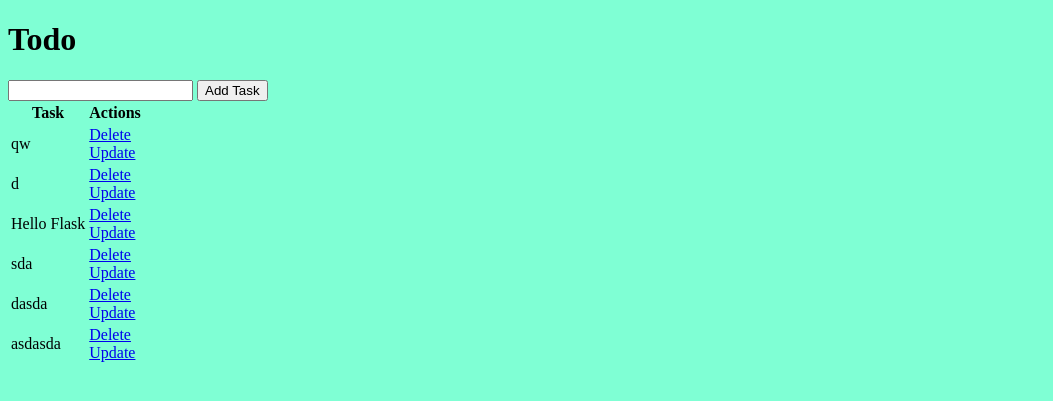
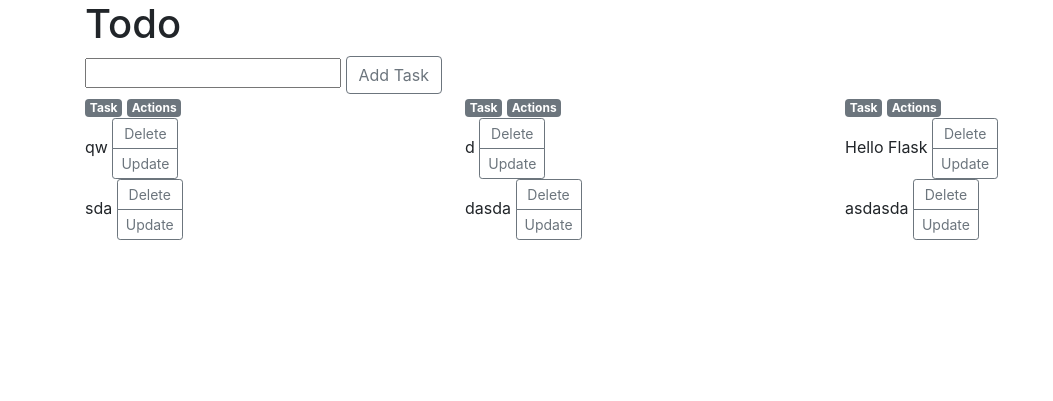
Before and after one commit to OverdrafT/todo-app-flask, a Flask app: page / in a window 1280 px wide. Shown: the top 401 px of the page, without its empty margins (0-1053 px from the left). Run offline with Flask 2, Linux system fonts and the light colour scheme; data comes from the database, SQL or seed files in the repository; both versions use the stored data as it was after the commit; some libraries are stand-ins or nearby versions.

Commit message:
html+readme update

```diff
--- a/templates/base.html
+++ b/templates/base.html
@@ -3,15 +3,23 @@
     <head>
         <meta charset="UTF-8">
         <meta name="viewpoint" content="width=device-width, initial-scale=1.0">
-        <link rel="stylesheet" href="{{ url_for('static', filename='css/style.css')}}">
+        <link rel="stylesheet" href="https://maxcdn.bootstrapcdn.com/bootstrap/4.0.0/css/bootstrap.min.css" integrity="sha384-Gn5384xqQ1aoWXA+058RXPxPg6fy4IWvTNh0E263XmFcJlSAwiGgFAW/dAiS6JXm" crossorigin="anonymous">
+        <script src="https://code.jquery.com/jquery-3.2.1.slim.min.js" integrity="sha384-KJ3o2DKtIkvYIK3UENzmM7KCkRr/rE9/Qpg6aAZGJwFDMVNA/GpGFF93hXpG5KkN" crossorigin="anonymous"></script>
+        <script src="https://cdnjs.cloudflare.com/ajax/libs/popper.js/1.12.9/umd/popper.min.js" integrity="sha384-ApNbgh9B+Y1QKtv3Rn7W3mgPxhU9K/ScQsAP7hUibX39j7fakFPskvXusvfa0b4Q" crossorigin="anonymous"></script>
+        <script src="https://maxcdn.bootstrapcdn.com/bootstrap/4.0.0/js/bootstrap.min.js" integrity="sha384-JZR6Spejh4U02d8jOt6vLEHfe/JQGiRRSQQxSfFWpi1MquVdAyjUar5+76PVCmYl" crossorigin="anonymous"></script>
+
         {% block head %}
 
         {% endblock %}
 
     </head>
     <body>
-        {% block body %}
+
+        <div class="container">
+            {% block body %}
 
         {% endblock %}
+          </div>
+
     </body>
 </html>
--- a/templates/index.html
+++ b/templates/index.html
@@ -5,33 +5,53 @@
 {% endblock %}
 
 {% block body %}
+    <div class="row">
+    <div class="col-md-12">
+        <h1>Todo</h1>
+    </div>
+    <div class="col-md-12">
+        <form action="/" method="POST">
+            <input required type="text" name="content" id="content">
+            <input type="submit" value="Add Task" class="btn btn-outline-secondary">
+        </form>
+    </div>
+    </div>
+    <div class="row">
+        <div class="col-md-4">
+            <span class="badge badge-secondary">Task</span>
+            <span class="badge badge-secondary">Actions</span>
+        </div>
+        <div class="col-md-4">
+            <span class="badge badge-secondary">Task</span>
+            <span class="badge badge-secondary">Actions</span>
+        </div>
+        <div class="col-md-4">
+            <span class="badge badge-secondary">Task</span>
+            <span class="badge badge-secondary">Actions</span>
+        </div>
+            {% for task in tasks %}
+            <div class="col-md-4">
+                {{ task.content }}
+                <div class="btn-group-vertical btn-group-sm" role="group" aria-label="Toolbar with button groups">
+                    <a href="delete/{{task.id}}" class="btn btn-outline-secondary">
+                        Delete
+                    </a>
+                    <a href="update/{{task.id}}" class="btn btn-outline-secondary">
+                        Update
+                    </a>
+                </div>
+
+            </div>
+            {% endfor %}
 
 
-    <h1>Todo</h1>
+
+  </div>
 
 
-    <form action="/" method="POST">
-        <input required type="text" name="content" id="content">
-        <input type="submit" value="Add Task">
-    </form>
-
-    <table>
-        <tr>
-            <th>Task</th>
-            <th>Actions</th>
-        </tr>
-        {% for task in tasks %}
-        <tr>
-            <td>{{ task.content }}</td>
-            <td>
-                <a href="delete/{{task.id}}">Delete</a><br>
-                <a href="update/{{task.id}}">Update</a>
 
 
-            </td>
-        </tr>
-        {% endfor %}
-    </table>
+
 
 
 {% endblock %}
```
Also changed, not shown: README.md, test.db, 1 other file.
